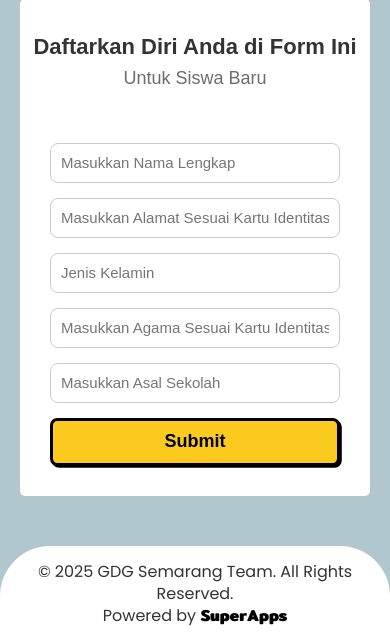
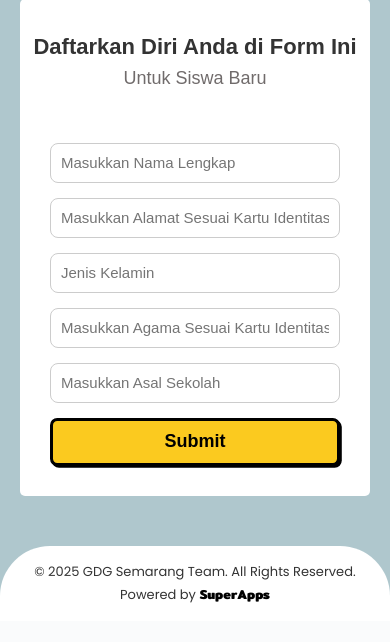
Before and after one commit to NaApipp/pendaftaran-siswa, a PHP site: page /daftar.html in a window 390 px wide. Shown: the part 289-931 px from the top of the page. After the commit the page ends 892 px from the top, so only its background shows below. Run offline with PHP 8.4, Linux system fonts and the light colour scheme; some web fonts are replaced.

Commit message:
Fix Bug Media Screen

```diff
--- a/asset/css/style.css
+++ b/asset/css/style.css
@@ -553,7 +553,7 @@ footer a:hover {
     font-family: "Rethink Sans";
   }
   .container-sejarah img {
-    height: 300px;
+    height: 280px;
     width: auto;
   }
   .container-sejarah2 {
@@ -588,4 +588,7 @@ footer a:hover {
   footer {
     border-radius: 50px 50px 0px 0px;
   }
+  footer p {
+    font-size: 13px;
+  }
 }
```
